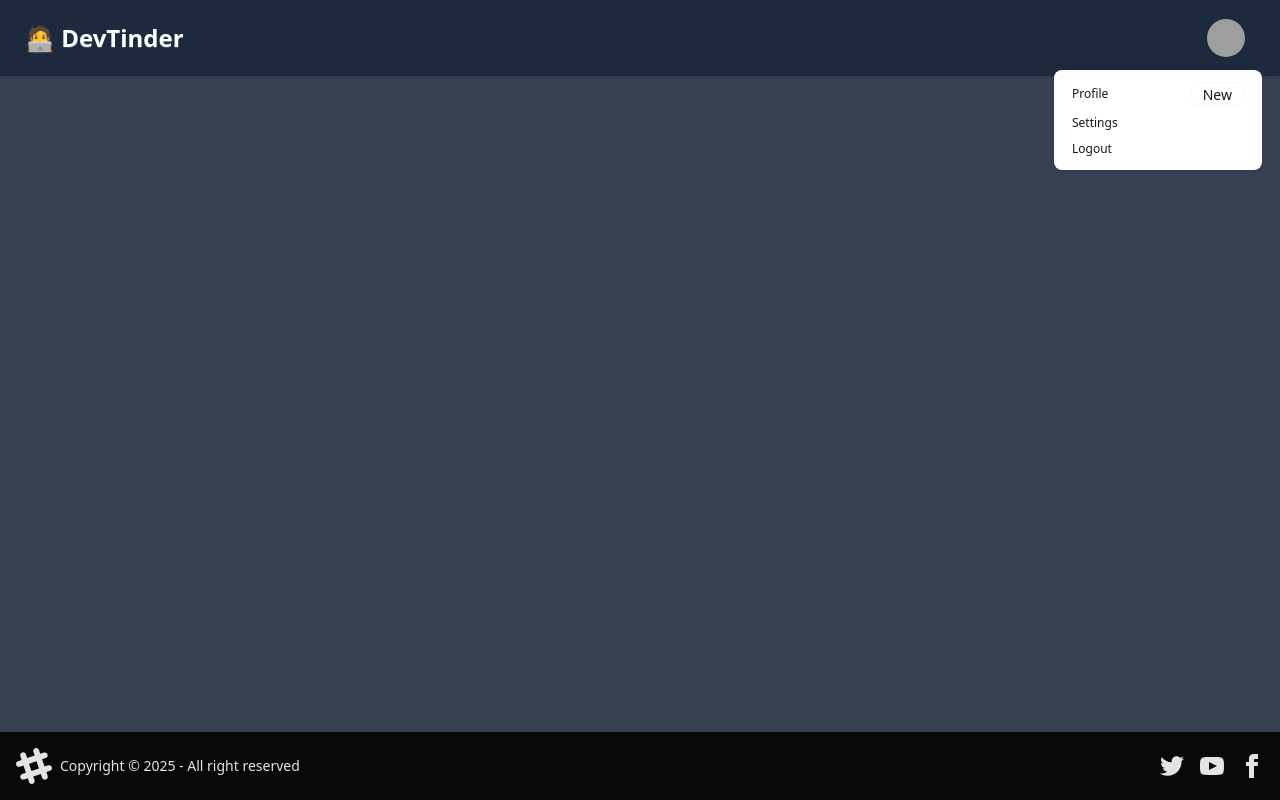
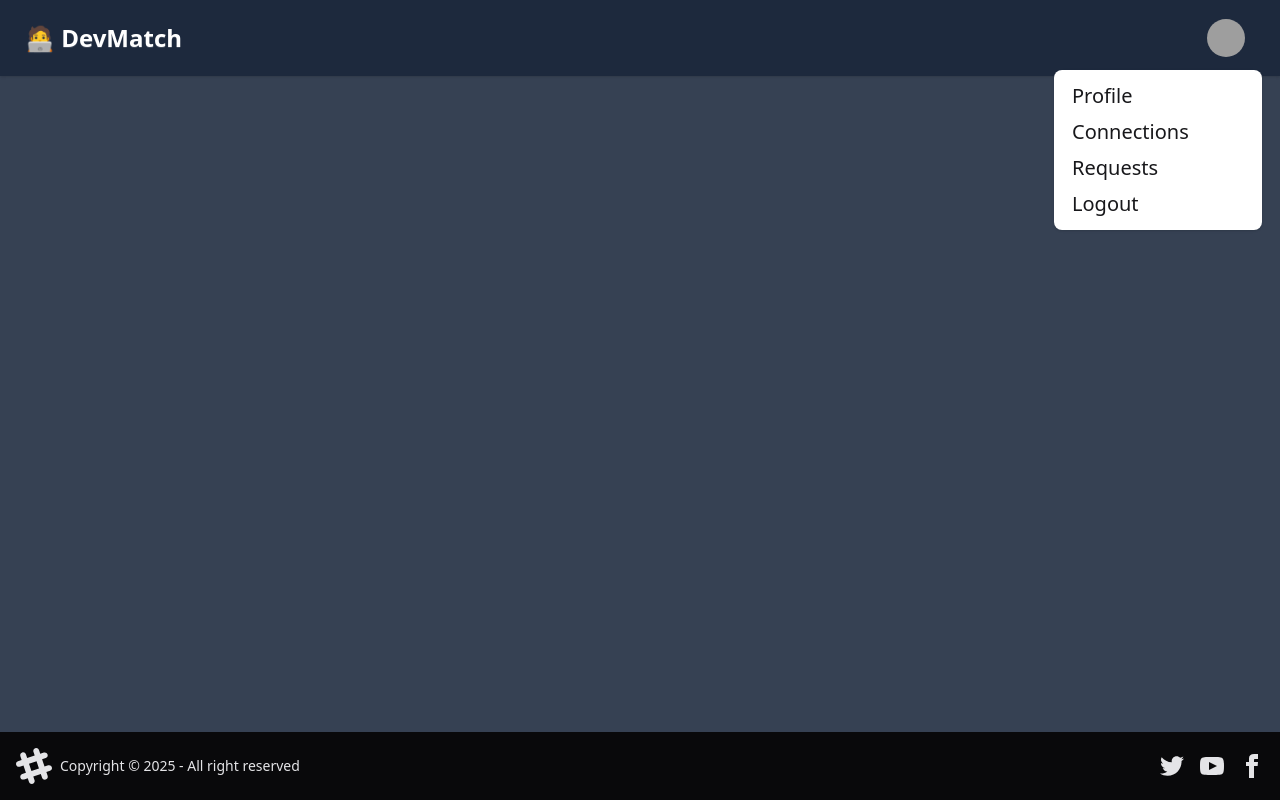
Before and after one commit to Himanshupanwarrr12/DevTinder-FR, a React (Vite) app: page / in a window 1280 px wide. Both pictures are taken after a click on the button 1226 px from the left and 38 px from the top of the page. Built offline with nearby package versions, Linux system fonts and the light colour scheme; no server answers; grey boxes are pictures that could not be loaded.

Commit message:
added some more routes to the profile button

```diff
--- a/src/ui/header/NavBar.jsx
+++ b/src/ui/header/NavBar.jsx
@@ -1,7 +1,7 @@
 import axios from 'axios';
 import {  Link, NavLink } from 'react-router-dom';
 import { baseUrl } from '../../utils/constant';
-import { useDispatch } from 'react-redux';
+import { useDispatch, useSelector } from 'react-redux';
 import { removeUser } from '../../features/userSlice';
 import { useNavigate } from 'react-router-dom';
 
@@ -18,18 +18,21 @@
     }
   }
 
+  const user = useSelector((store) => store.user)
+
   return (
     <div className="navbar bg-slate-800 shadow-sm">
       <div className="flex-1">
-        <NavLink to='/' className="btn btn-ghost text-white text-2xl">🧑‍💻 DevTinder </NavLink>
+        <NavLink to='/' className="btn btn-ghost text-white text-2xl">🧑‍💻 DevMatch </NavLink>
       </div>
-      <div className="flex p-2.5">
+      <div className="flex justify-center items-center p-2.5">
+        {user &&(  <h1 className='text-white mr-4 ' >Welcome, {user?.firstName}</h1>)}
         <div className="dropdown dropdown-end">
           <div tabIndex={0} role="button" className="btn mr-4 btn-ghost btn-circle avatar">
             <div className="w-10 rounded-full">
               <img
-                alt="Tailwind CSS Navbar component"
-                src="https://img.daisyui.com/images/stock/photo-1534528741775-53994a69daeb.webp"
+                alt="your profile"
+                src={user?.photoUrl || "https://i0.wp.com/fdlc.org/wp-content/uploads/2021/01/157-1578186_user-profile-default-image-png-clipart.png.jpeg?fit=880%2C769&ssl=1"}
               />
             </div>
           </div>
@@ -38,13 +41,13 @@
             className="menu menu-sm dropdown-content bg-base-100 rounded-box z-1 mt-3 w-52 p-2 shadow"
           >
             <li>
-              <Link to="/profile" className="justify-between">
+              <Link to="/profile" className="justify-between text-xl ">
                 Profile
-                <span className="badge">New</span>
               </Link>
             </li>
-            <li><Link>Settings</Link></li>
-            <li><Link onClick={handleLogout} >Logout</Link></li>
+            <li><Link className=' text-xl'  to="/connections" >Connections</Link></li>
+            <li><Link className=' text-xl' to="/requests" >Requests</Link></li>
+            <li><Link className=' text-xl' onClick={handleLogout} >Logout</Link></li>
           </ul>
         </div>
       </div>
```
